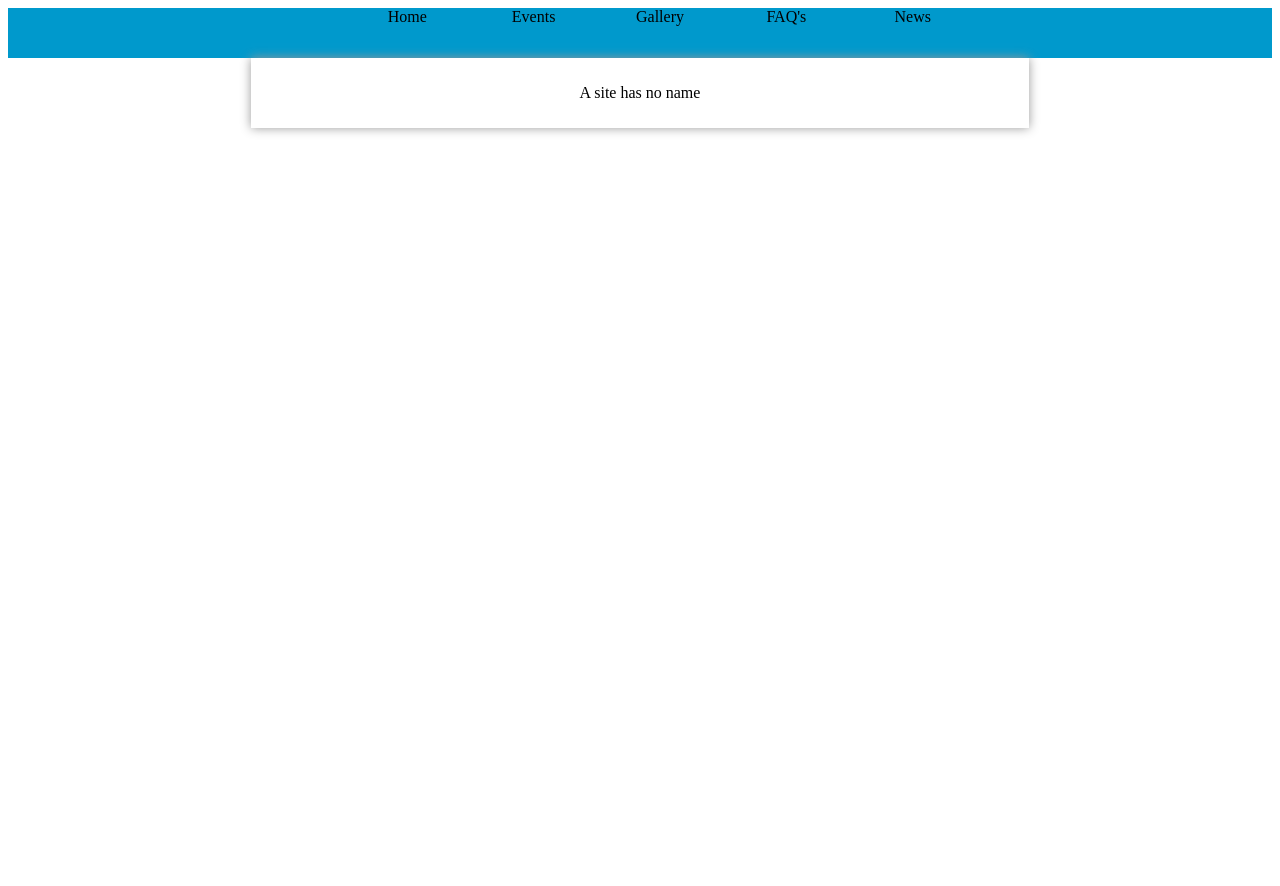
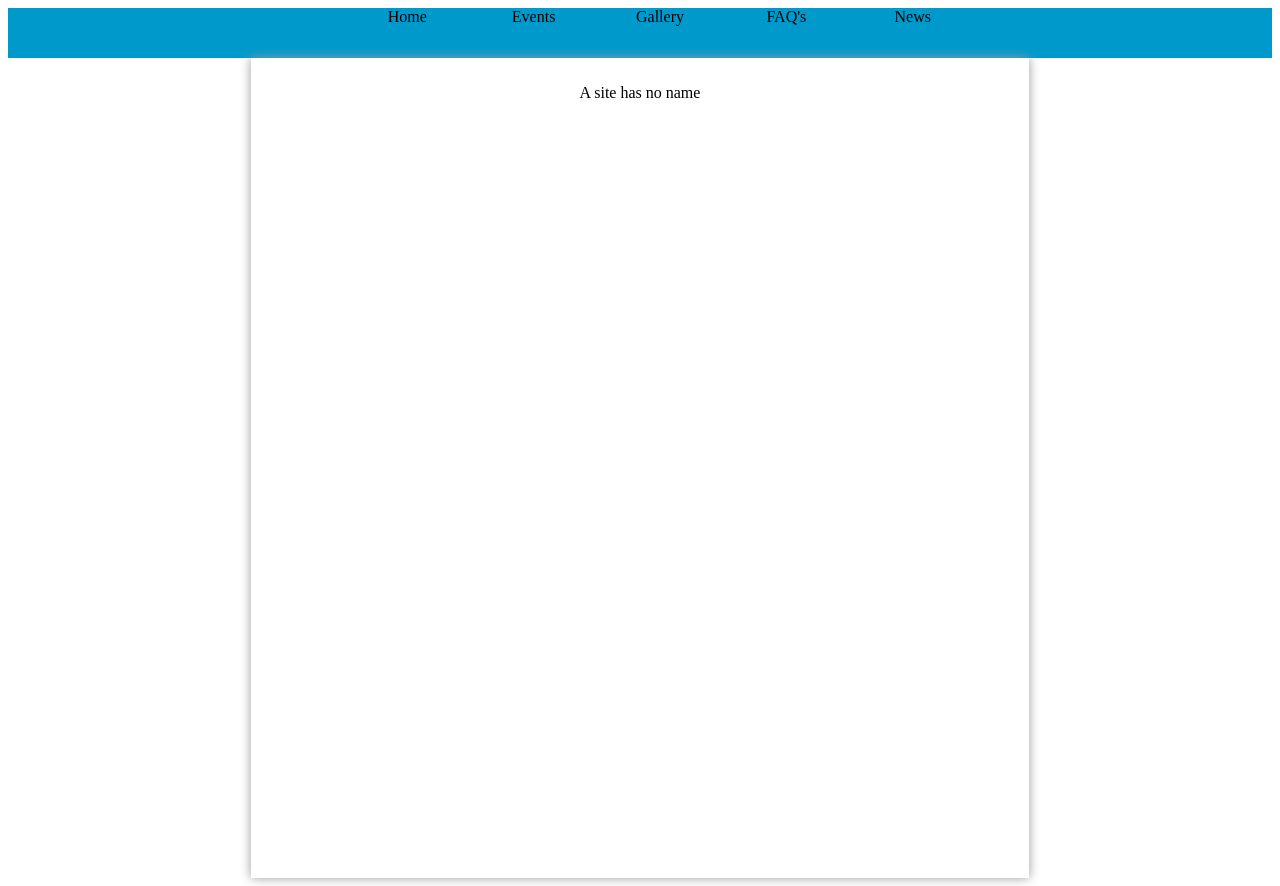
Before and after one commit to chris-jan-dudley/OddSoc, a plain HTML site: page index.html in a window 1280 px wide. Before the commit the page ends 800 px from the top, so only its background shows below. Drawn offline with Linux system fonts and the light colour scheme.

Commit message:
index.html updated

```diff
--- a/styles.css
+++ b/styles.css
@@ -29,7 +29,7 @@ header ul li{
 
 .center_div{
 	width:60%;
-	height:80%;
+	height:800px;;
 	margin:auto;
 	padding:10px;
 	clear:both;
```
